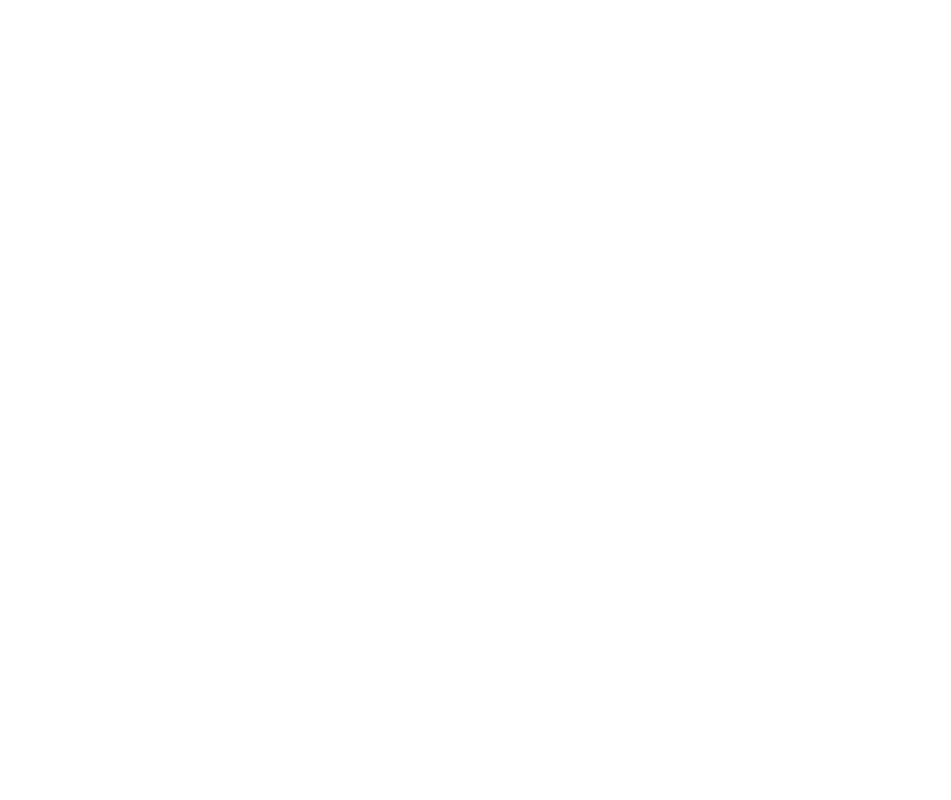
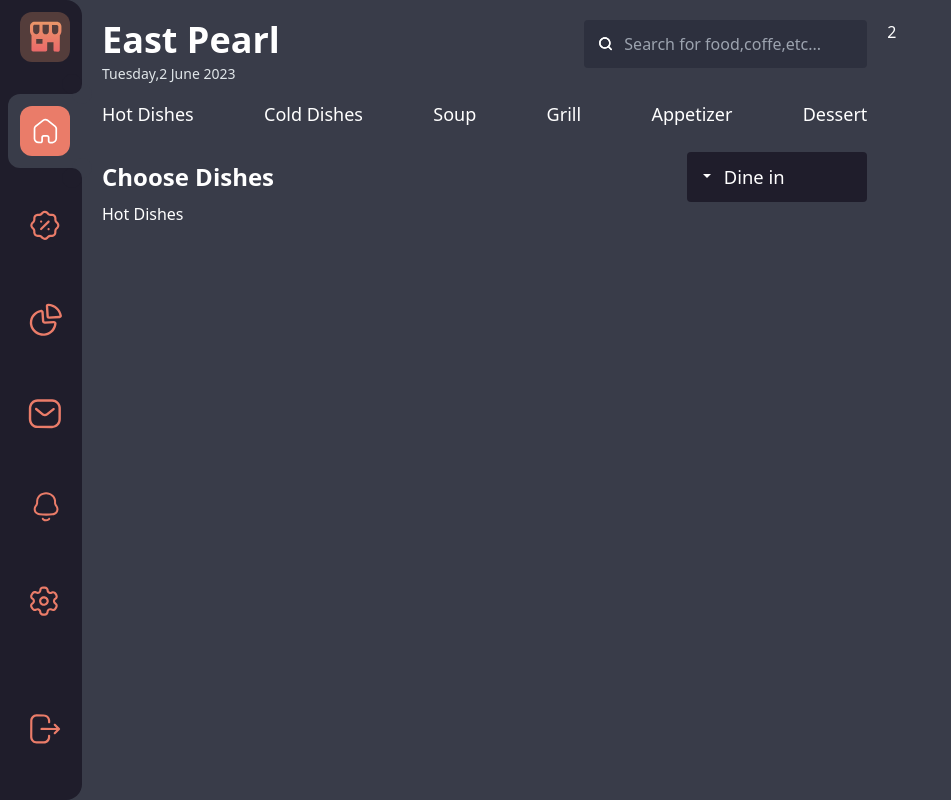
Before and after one commit to MrBiscuit25/restaurant, a React (Vite) app: page /home in a window 1280 px wide. Before the commit this address had no page. Shown: the whole page, without its empty margins (0-951 px from the left). Built offline with nearby package versions, Linux system fonts and the light colour scheme.

Commit message:
adding home pages

```diff
--- a/src/App.tsx
+++ b/src/App.tsx
@@ -1,9 +1,13 @@
 import { Routes, Route } from "react-router-dom";
 import Layout from "./pages/layouts/Layout";
 import Public from "./pages/layouts/Public";
-import Dashboard from "./pages/Dashboard";
+import Home from "./pages/Home";
 import HotDishes from "./pages/HotDishes";
 import ColdDishes from "./pages/ColdDishes";
+import Soup from "./pages/Soup";
+import Grill from "./pages/Grill";
+import Appetizer from "./pages/Appetizer";
+import Dessert from "./pages/Dessert";
 
 const App = () => {
   return (
@@ -11,14 +15,15 @@
       <Routes>
         <Route path="/" element={<Layout />}>
           <Route index element={<Public />} />
-          <Route path="dashboard"  element={<Dashboard/>}>
+          <Route path="home"  element={<Home/>}>
             <Route index element={<HotDishes/>}/>
             <Route path="hot_dishes" element={<HotDishes/>}/>
             <Route path="cold_dishes" element={<ColdDishes/>}/>
+            <Route path="soup" element={<Soup/>}/>
+            <Route path="grill" element={<Grill/>}/>
+            <Route path="appetizer" element={<Appetizer/>}/>
+            <Route path="dessert" element={<Dessert/>}/>
           </Route>
-          {/* <Route path='/dashboard' element={<Dashboard/>}> */}
-          {/*   <Route path='hot_dishes' element={<HotDishes/>}/> */}
-          {/* </Route> */}
         </Route>
       </Routes>
     </div>
--- /dev/null
+++ b/src/components/DishCard.tsx
@@ -0,0 +1,8 @@
+
+const DishCard = () => {
+  return (
+    <div>DishCard</div>
+  )
+}
+
+export default DishCard
--- a/src/components/Nav.tsx
+++ b/src/components/Nav.tsx
@@ -19,7 +19,7 @@
           </li>
           <li className="group">
             <NavLink
-              to="/s"
+              to="/home"
               className={({ isActive }) =>
                 isActive
                   ? "active_curve"
@@ -57,7 +57,7 @@
           </li>
           <li className="group">
             <NavLink
-              to="/dashboard"
+              to="/some"
               className={({ isActive }) =>
                 isActive
                   ? "active_curve"
--- a/src/index.css
+++ b/src/index.css
@@ -105,6 +105,34 @@
 }
 
 
+.takeout__order{
+  min-width: 150px;
+  position: relative;
+}
+.takeout__order:active::before{
+
+}
+.takeout__order-select{
+  --size:0.3rem;
+  -webkit-appearance:none;
+  font-size: 1.15rem;
+  padding: 0.6em 4em 0.6em 2em;
+  background-color: #1f1d2b;
+  border-radius: 0.25rem;
+  cursor:pointer;
+}
+.takeout__order::before{
+  content: "";
+  position: absolute;
+  top: 45%;
+  left: 1rem;
+  border-left: 0.3rem solid transparent;
+  border-right: 0.3rem solid transparent;
+  border-top: 0.3rem solid white;
+
+}
+
+
 
 
 @layer components{
@@ -129,24 +157,44 @@
   }
 
   .active_curve{
-@apply flex justify-center p-3 ml-2 rounded-l-xl bg-[#393C49] relative before:absolute before:w-5  before:h-5 before:right-0 before:-bottom-5 before:bg-[#1F1D2B] before:rounded-full before:shadow-[10px_-10px_0_rgb(57,60,73)] after:absolute after:w-5  after:h-5 after:right-0 after:-top-5 after:bg-[#1F1D2B] after:rounded-full after:shadow-[10px_10px_0_rgb(57,60,73)]
+    @apply flex justify-center p-3 ml-2 rounded-l-xl bg-[#393C49] relative
+    before:absolute before:w-5  before:h-5 before:right-0 before:-bottom-5
+    before:bg-[#1F1D2B] before:rounded-full
+    before:shadow-[10px_-10px_0_rgb(57,60,73)] after:absolute after:w-5
+    after:h-5 after:right-0 after:-top-5 after:bg-[#1F1D2B] after:rounded-full
+    after:shadow-[10px_10px_0_rgb(57,60,73)]
   }
 
   .without_curve{
-@apply fill-current text-[#EA7C69] flex justify-center p-3 ml-2 hover:curve_hover hover:text-white
+    @apply fill-current text-[#EA7C69] flex justify-center p-3 ml-2
+    hover:curve_hover hover:text-white
   }
 
   .active_tab{
-@apply fill-current text-white p-2 rounded-xl bg-[#EA7C69] group-hover:shadow-[0_4px_11px_0_rgba(234,124,105,0.32)]
+    @apply fill-current text-white p-2 rounded-xl bg-[#EA7C69]
+    group-hover:shadow-[0_4px_11px_0_rgba(234,124,105,0.32)]
   }
 
   .tab{
-@apply p-2 group-hover:bg-[#EA7C69] group-hover:rounded-xl group-hover:shadow-[0_4px_11px_0_rgba(234,124,105,0.32)]
+    @apply p-2 group-hover:bg-[#EA7C69] group-hover:rounded-xl
+    group-hover:shadow-[0_4px_11px_0_rgba(234,124,105,0.32)]
   }
 
+
+  .dish__menu-item{
+    @apply min-h-8 text-lg inline-block relative after:absolute after:top-[100%]
+    after:left-[50%] after:-translate-x-[50%] after:w-0 after:h-[2px]
+    after:bg-[#EA7C69] after:duration-200 hover:after:w-[100%]
+  }
   .active-dish{
-  @apply text-[#EA7C69] relative before:absolute before:w-[50%] before:h-1 before:bg-[#EA7C69]
-  before:top-[100%]
+    @apply text-[#EA7C69] relative after:absolute
+    after:absolute after:top-[100%]
+    after:left-[50%] after:-translate-x-[50%] after:h-[2px]
+    after:bg-[#EA7C69] after:w-[100%]
+  }
+
+  .dish__card{
+    @apply
   }
 
 }
--- a/src/pages/Appetizer.tsx
+++ b/src/pages/Appetizer.tsx
@@ -0,0 +1,7 @@
+const Appetizer = () => {
+  return (
+    <div>Appetizer</div>
+  )
+}
+
+export default Appetizer
--- a/src/pages/Dashboard.tsx
+++ /dev/null
@@ -1,65 +0,0 @@
-import Search from '../assets/search.svg?react'
-import { useState } from 'react'
-import { NavLink, Outlet } from 'react-router-dom'
-const Dashboard = () => {
-  const [searchIsActive, setSearchIsActive] = useState(false)
-  console.log(searchIsActive)
-  return (
-    <div className="grid grid-cols-3 gap-x-[20px] px-[20px] mt-5">
-      <div className="col-span-2">
-        <div className="row mb-5">
-          <div className="flex justify-between mb-4">
-            <div className="leading-[140%]">
-              <div className="text-[26px] font-semibold pb-1">East Pearl</div>
-              <div className="text-[14.5px] text-[#e0e6e9]">Tuesday,2 June 2023</div>
-            </div>
-            <div className={`flex self-start items-center p-3 rounded
-              bg-[#2d303e] ${searchIsActive ? 'shadow-inner shadow-[#EA7C69]/50' : ''}`}>
-              <Search width={20} height={20} className={`mr-2 ${searchIsActive ?
-              "text-[#EA7C69]":""}`} style={{cursor:"pointer"}}/>
-              <input onClick={() =>{setSearchIsActive(true)}} onBlur={()=>{
-                setSearchIsActive(false)}} className="bg-transparent outline-none"
-                placeholder="Search for food,coffe,etc..."
-                type="text"/>
-            </div>
-          </div>
-          <div className="row">
-            <nav>
-              <ul className='flex gap-x-7'>
-                <li className=''>
-                  <NavLink to="/dashboard/hot_dishes"
-                    // className={`min-h-8 inline-block ${({isActive}) => isActive ? "active-dish" : ''}`}
-                    className={({isActive}) => isActive ? "active-dish min-h-8 inline-block" : "min-h-8 inline-block"}
-                  >Hot Dishes</NavLink>
-                </li>
-                <li className=''>
-                  <NavLink to="/dashboard/cold_dishes"
-                    // className={`min-h-8 inline-block ${({isActive}) => isActive ? "active-dish" : ''}`}
-                    className={({isActive}) => isActive ? "active-dish min-h-8 inline-block" : "min-h-8 inline-block"}
-                  >Cold Dishes</NavLink>
-                </li>
-                <li>
-                  <a href="#">Soup</a>
-                </li>
-                <li>
-                  <a href="#">Grill</a>
-                </li>
-                <li>
-                  <a href="#">Appetizer</a>
-                </li>
-                <li>
-                  <a href="#">Dessert</a>
-                </li>
-              </ul>
-            </nav>
-          </div>
-        </div>
-      <div className="leading-[140%] text-xl font-semibold">Choose Dishes</div>
-        <Outlet/>
-      </div>
-      <div>2</div>
-    </div>
-  )
-}
-
-export default Dashboard
--- a/src/pages/Dessert.tsx
+++ b/src/pages/Dessert.tsx
@@ -0,0 +1,8 @@
+
+const Dessert = () => {
+  return (
+    <div>Dessert</div>
+  )
+}
+
+export default Dessert
--- a/src/pages/Grill.tsx
+++ b/src/pages/Grill.tsx
@@ -0,0 +1,7 @@
+const Grill = () => {
+  return (
+    <div>Grill</div>
+  )
+}
+
+export default Grill
--- /dev/null
+++ b/src/pages/Home.tsx
@@ -0,0 +1,97 @@
+import Search from '../assets/search.svg?react'
+import { useState } from 'react'
+import { NavLink, Outlet } from 'react-router-dom'
+const Home = () => {
+  const [searchIsActive, setSearchIsActive] = useState(false)
+  return (
+    <div className="grid grid-cols-3 gap-x-[20px] px-[20px] mt-5">
+      <div className="col-span-2">
+        <div className="row mb-5">
+          <div className="flex justify-between mb-4">
+            <div className="leading-[140%]">
+              <div className="text-4xl font-semibold pb-1">East Pearl</div>
+              <div className="text-sm text-[#e0e6e9]">Tuesday,2 June 2023</div>
+            </div>
+            <div className={`flex self-start items-center p-3 rounded
+              bg-[#2d303e] ${searchIsActive ? 'shadow shadow-[#EA7C69]' : ''}`}>
+              <Search width={20} height={20} className={`mr-2 hover:text-[#EA7C69]`} style={{cursor:"pointer"}}/>
+              <input onClick={() =>{setSearchIsActive(true)}} onBlur={()=>{
+                setSearchIsActive(false)}} className="bg-transparent outline-none"
+                placeholder="Search for food,coffe,etc..."
+                type="text"/>
+            </div>
+          </div>
+          <div className="row">
+            <nav>
+              <ul className='flex justify-between'>
+                <li className=''>
+                  <NavLink to="/home/hot_dishes"
+                    // className={`min-h-8 inline-block relative`}
+                    className={({isActive}) => [
+                      isActive ? "active-dish" : "",
+                      "dish__menu-item"
+                    ].join(" ")}
+                  >Hot Dishes</NavLink>
+                </li>
+                <li className=''>
+                  <NavLink to="/home/cold_dishes"
+                    className={({isActive}) => [
+                      isActive ? "active-dish" : "",
+                      "dish__menu-item"
+                    ].join(" ")}
+                  >Cold Dishes</NavLink>
+                </li>
+                <li className=''>
+                  <NavLink to="/home/soup"
+                    className={({isActive}) => [
+                      isActive ? "active-dish" : "",
+                      "dish__menu-item"
+                    ].join(" ")}
+                  >Soup</NavLink>
+                </li>
+                <li className=''>
+                  <NavLink to="/home/grill"
+                    className={({isActive}) => [
+                      isActive ? "active-dish" : "",
+                      "dish__menu-item"
+                    ].join(" ")}
+                  >Grill</NavLink>
+                </li>
+                <li className=''>
+                  <NavLink to="/home/appetizer"
+                    className={({isActive}) => [
+                      isActive ? "active-dish" : "",
+                      "dish__menu-item"
+                    ].join(" ")}
+                  >Appetizer</NavLink>
+                </li>
+                <li className=''>
+                  <NavLink to="/home/dessert"
+                    className={({isActive}) => [
+                      isActive ? "active-dish" : "",
+                      "dish__menu-item"
+                    ].join(" ")}
+                  >Dessert</NavLink>
+                </li>
+              </ul>
+            </nav>
+          </div>
+        </div>
+        <div className='flex items-center justify-between'>
+          <div className="leading-[140%] text-2xl font-semibold">Choose Dishes</div>
+          <div className="takeout__order">
+            <select className='takeout__order-select' name="" id="">
+              <option value="dine_in">Dine in</option>
+              <option value="to_go">To go</option>
+              <option value="delivery">Delivery</option>
+            </select>
+          </div>
+        </div>
+        <Outlet/>
+      </div>
+      <div>2</div>
+    </div>
+  )
+}
+
+export default Home
--- a/src/pages/Soup.tsx
+++ b/src/pages/Soup.tsx
@@ -0,0 +1,8 @@
+
+const Soup = () => {
+  return (
+    <div>Soup</div>
+  )
+}
+
+export default Soup
```
Lines whose indentation alone changed are shown as unchanged.
